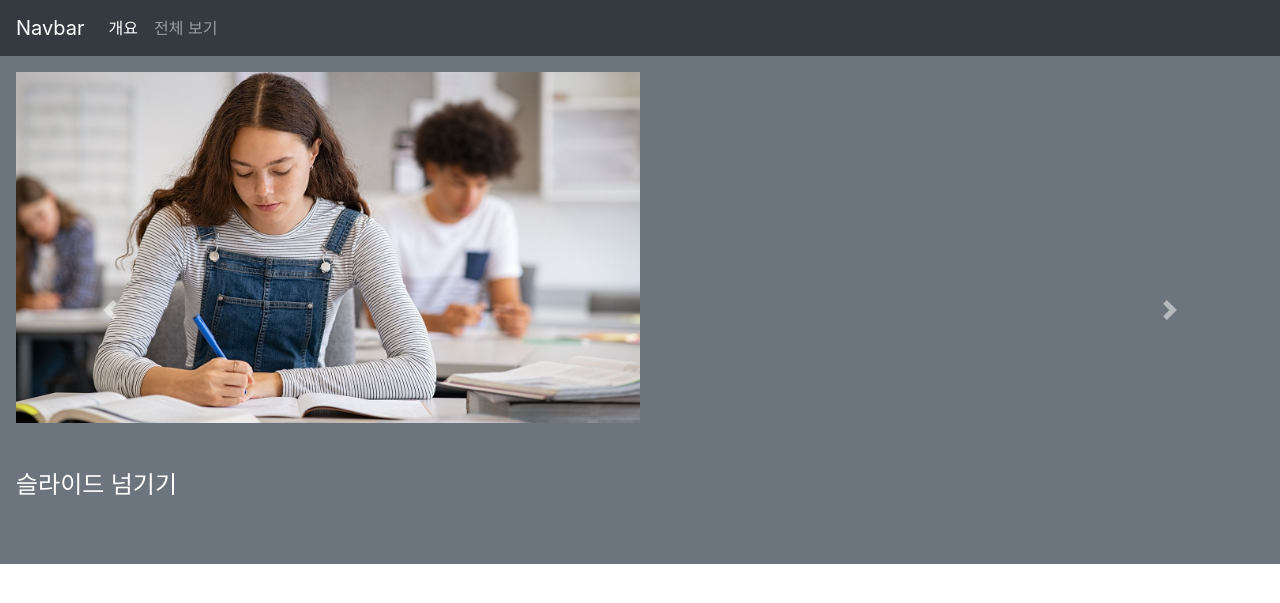
After one commit to SonJinHYo/django-server, a Django app: page /total_graph/ in a window 1280 px wide. The commit adds this page. Shown: the top 603 px of the page. Run offline with Django 4.2, Linux system fonts and the light colour scheme; some libraries are stand-ins or nearby versions.

Commit message:
템플릿 전면 수정

```diff
--- a/homepage/template/blank.html
+++ b/homepage/template/blank.html
@@ -25,7 +25,7 @@
                         <a class="nav-link" href="/">개요<span class="sr-only">(current)</span></a>
                     </li>
                     <li class="nav-item">
-                        <a class="nav-link" href="./graph">분석,그래프</a>
+                        <a class="nav-link" href="./total_graph.html">전체 보기</a>
                     </li>
             </div>
         </nav>
--- a/homepage/template/graph.html
+++ b/homepage/template/graph.html
@@ -25,7 +25,7 @@
                         <a class="nav-link" href="/">개요<span class="sr-only">(current)</span></a>
                     </li>
                     <li class="nav-item">
-                        <a class="nav-link" href="./coffee">분석,그래프</a>
+                        <a class="nav-link" href="./total_graph.html">전체 보기</a>
                     </li>
             </div>
         </nav>
--- a/homepage/template/index.html
+++ b/homepage/template/index.html
@@ -25,7 +25,7 @@
                         <a class="nav-link" href="/">개요<span class="sr-only">(current)</span></a>
                     </li>
                     <li class="nav-item">
-                        <a class="nav-link" href="./graph">분석,그래프</a>
+                        <a class="nav-link" href="./total_graph">전체 보기</a>
                     </li>
             </div>
         </nav>
@@ -35,7 +35,9 @@
           <img src="../static/image/0.jpg" class="img-fluid rounded mw-50" alt="Responsive image">
           <p><a href="https://www.kaggle.com/code/alexandrepetit881234/alcohol-and-other-factors-effects-on-grades" class="text-white">사진, 데이터자료 출저 : https://www.kaggle.com/code/alexandrepetit881234/alcohol-and-other-factors-effects-on-grades</a></p>
           <div class="mb-5">
-            <p class="h2 lead mt-5"><strong> 중학교 1학년부터 3학년까지 성적과, 다양한 요인과의 상관관계를 1대1로 분석하여 성적에 영향을 주는 요인을 분석한다.</strong></p>
+            <p class="lead mt-5"><strong> 중학교 1학년부터 3학년까지 성적과, 다양한 요인과의 상관관계를 1대1로 분석하여 성적에 영향을 주는 요인을 분석한다.</strong></p>
+            <p class="my-3"> 아래 요인을 클릭하면 해당 요인과 성적간의 관계를 볼 수 있다. </p>
+            <p class="mb-5"> y축은 성적으로 고정되어 있으며 업데이트가 되지 않은 데이터도 존재한다.</p>
           </div>
 
           <table class="table table-hover bg-secondary text-white">
--- /dev/null
+++ b/homepage/template/total_graph.html
@@ -0,0 +1,79 @@
+<!DOCTYPE html>
+{% load static %}
+<html lang="en"
+<html>
+    <head>
+        <title>EDA 분석</title>
+        <link href="{% static 'css/bootstrap.min.css' %}" rel="stylesheet" media="screen">
+        <style>
+          @import url('https://fonts.googleapis.com/css2?family=Noto+Sans+KR:wght@300&display=swap');
+        </style>
+    </head>
+
+
+
+    <body>
+        <nav class="navbar navbar-expand-lg navbar navbar-dark bg-dark">
+            <a class="navbar-brand" href="#">Navbar</a>
+            <button class="navbar-toggler" type="button" data-toggle="collapse" data-target="#navbarSupportedContent" aria-controls="navbarSupportedContent" aria-expanded="false" aria-label="Toggle navigation">
+                <span class="navbar-toggler-icon"></span>
+            </button>
+
+            <div class="collapse navbar-collapse" id="navbarSupportedContent">
+                <ul class="navbar-nav mr-auto">
+                    <li class="nav-item active">
+                        <a class="nav-link" href="/">개요<span class="sr-only">(current)</span></a>
+                    </li>
+                    <li class="nav-item">
+                        <a class="nav-link" href="./total_graph">전체 보기</a>
+                    </li>
+            </div>
+        </nav>
+        <div class="mb-5 p-3 mb-2 bg-secondary text-white ">
+
+            <div id="carouselExampleControls" class="carousel slide d-flex justify-content-center" data-ride="carousel">
+                <div class="carousel-inner justify-content-center">
+
+                    <div class="carousel-item active  ">
+                        <img src="../static/image/0.jpg" class="d-block w-50" alt="...">
+                        <p class="h4 my-5">슬라이드 넘기기</p>
+                    </div>
+                    {% for number,name,ment in info %}
+                            <div class="carousel-item">
+                                <div class="w-50 justify-content-center">
+                                <div class="p h4 my-5"> change - {{name}} 그래프 </div>
+                                <img src="../static/image/{{number}}.jpg" class="d-block w-50 center-block img-responsive displayed" alt="...">
+                                <div class="my-5">
+                                    {% for m in ment %}
+                                        <div class="p h6 d-flexmy-5 my-5">{{m}}</div>
+                                    {% endfor %}
+                                </div>
+                            </div>
+                        </div>
+                    {% endfor %}
+                    <div class="carousel-item">
+                        <img src="..." class="d-block w-100" alt="...">
+                    </div>
+                </div>
+                <a class="carousel-control-prev" href="#carouselExampleControls" role="button" data-slide="prev">
+                <span class="carousel-control-prev-icon" aria-hidden="true"></span>
+                <span class="sr-only">Previous</span>
+                </a>
+                <a class="carousel-control-next" href="#carouselExampleControls" role="button" data-slide="next">
+                <span class="carousel-control-next-icon" aria-hidden="true"></span>
+                <span class="sr-only">Next</span>
+                </a>
+            </div>
+
+
+        </div>
+
+
+
+
+        <script src="https://code.jquery.com/jquery-3.5.1.slim.min.js" integrity="sha384-DfXdz2htPH0lsSSs5nCTpuj/zy4C+OGpamoFVy38MVBnE+IbbVYUew+OrCXaRkfj" crossorigin="anonymous"></script>
+        <script src="https://cdn.jsdelivr.net/npm/popper.js@1.16.1/dist/umd/popper.min.js" integrity="sha384-9/reFTGAW83EW2RDu2S0VKaIzap3H66lZH81PoYlFhbGU+6BZp6G7niu735Sk7lN" crossorigin="anonymous"></script>
+        <script src="https://cdn.jsdelivr.net/npm/bootstrap@4.5.3/dist/js/bootstrap.min.js" integrity="sha384-w1Q4orYjBQndcko6MimVbzY0tgp4pWB4lZ7lr30WKz0vr/aWKhXdBNmNb5D92v7s" crossorigin="anonymous"></script>
+    </body>
+
+</html>
--- a/homepage/views.py
+++ b/homepage/views.py
@@ -76,18 +76,33 @@ def graph_view(request):
     else:
         return render(request,'blank.html')
 
-    # coffee_all = Coffee.objects.all()
-    # # 만약 request가 POST라면
-    #     # POST를 바탕으로 Form을 완성하면
-    #     # Form이 유효하면 저장
-    # if request.method == 'POST':
-    #     form = CoffeeForm(request.POST) # 완성된 FOrm
-    #     if form.is_valid(): # 채워진 Form이 유효하다면
-    #         form.save() # Form내용을 Model에 저장
 
-    # form =  CoffeeForm()
-    return render(request,'coffee.html',{'index':idx})
+def total_graph_view(request):
+    name = ['school','sex','age','address','famsize','Pstatus','Medu','Fedu','Mjob','Fjob',
+            'reason','guardian','traveltime','studytime','failures','schoolsup','famsup',
+            'paid','activities','nursery','higher','internet','romantic',
+            'famrel','freetime','goout','Dalc','Walc','health','absences','G1,G2,G3']
 
-
-def code_view(request):
-    return
+    image_list = [4,5,9,10,13,14,15,16,17,20,21,22,23,24,27,28,29,30]
+    ment = {
+        4:['위 그래프는 거리와 성적 증감간의 관계를 보여줍니다.','U는 도시, R은 농촌을 뜻합니다.','그래프 상으로 보았을 때, 농촌에 사는 것은 시간이 지남에 따라 수학성적에 부정적인 영향을 끼치는 것을 볼 수 있습니다.'],
+        5:['위 그래프는 가족의 규모와 성적 증감간의 관계를 보여줍니다.','GT3는 3명 이상의 가족, LT3는 3명 이하의 가족을 뜻합니다.','그래프 상으로 보았을 때, 3명 이하의 소가족이 수학 성적 향상에 더 도움이 되는 것을 볼 수 있습니다.'],
+        9:['위 그래프는 부모님의 직업과 성적간의 관계를 보여줍니다.','Fjob은 아버지의 직업, Mjob은 어머니의 직업을 보여줍니다.','일단 확실한 건, 부모님이 집에 계시는 상황이 아이들의 성적에 좋은 영향을 못 준다는 것을 알 수 있습니다','그리고 건강 관련 직업군에 부모님이 종사하시는 경우 성적이 안정적인 것을 볼 수 있습니다.'],
+        10:['위 그래프는 부모님의 직업과 성적간의 관계를 보여줍니다.','Fjob은 아버지의 직업, Mjob은 어머니의 직업을 보여줍니다.','일단 확실한 건, 부모님이 집에 계시는 상황이 아이들의 성적에 좋은 영향을 못 준다는 것을 알 수 있습니다','그리고 건강 관련 직업군에 부모님이 종사하시는 경우 성적이 안정적인 것을 볼 수 있습니다.'],
+        13:['위 그래프는 집-학교간의 거리와 성적간의 관계를 보여줍니다.','거리에 따른 성적 변화에는 큰 관계가 없는 것으로 보입니다.'],
+        14:['위 그래프는 공부시간과 성적간의 관계를 보여줍니다.','공부 시간이 늘어남에 따라 성적이 증가하기보단 떨어지는 모습을 볼 수 있습니다.','일반적인 상식과 반대로 가는 경향으로 보아, 데이터 수집 과정에 대해 알아보아야 할 것으로 보입니다.'],
+        15:['위 그래프는 낙제 횟수와 성적간의 관계를 보여줍니다.','낙제 횟수에 따른 성적 변화는 경향성이 없는 것으로 보입니다.'],
+        16:['위 그래프는 학교 외 추가수업을 받는 것과 성적 간의 관계를 보여줍니다.','교외에서 추가적인 수업을 받는 것이 성적 향상에 도움이 되는 것이 확연하게 드러납니다.'],
+        17:['위 그래프는 가정에서 추가수업을 받는 것과 성적 간의 관계를 보여줍니다.','가정에서 추가적인 수업을 받는 것은 오히려 부정적인 영향을 끼치는 것으로 보입니다.','하긴.. 집까지 와서 부모님이 공부를 시키면 안하는 것만 못한 효과가 나올 법도 합니다'],
+        20:['위 그래프는 보육원을 다닌 것과 성적간의 관계를 보여줍니다.','보육원을 다니나 안다니나 큰 차이가 없는 것으로 보입니다.'],
+        21:['위 그래프는 고등 교육을 원하는 것과 성적간의 관계를 보여줍니다.','고등 교육을 원하는 학생이 상대적으로 성적이 안정적인 것으로 보입니다.','성취도에 대한 욕심이 있을수록 성적에 긍정적인 영향을 끼치는 것으로 볼 수 있겠습니다.'],
+        22:['위 그래프는 인터넷 유무와 성적간의 관계를 보여줍니다.','인터넷이 없는 것이 성적에 부정적인 영향을 끼치는 것으로 보입니다.','인터넷을 통해 얻을 수 있는 여러가지 교육 서비스를 못받게 되는 부분 때문으로 예상됩니다.'],
+        23:['위 그래프는 연애와 성적간의 관계를 보여줍니다.', '연애를 하는 학생은 좋은 성적을 기대하기는 힘들어 보입니다.','하지만 학생 시절, 연애를 할 기회가 와도 성적때문에 하지 않는 사람이 얼마나 있을까요?'],
+        24:['위 그래프는 가족관계 정도와 성적간의 관계를 보여줍니다.','1~5까지 관계가 좋을수록 높은 점수입니다.','둘 사이의 상관관계는 크게 드러나지 않는 것으로 보입니다.','2번이 높게 나온 것에 대해 약간의 비약으로 덧붙여보면','인과관계가 반대인 것으로 추정됩니다. 성적이 좋지 않게 나올수록 부모님과의 관계가 안좋아질수 있기 때문입니다. 그래서 중간보다는 안좋은 쪽으로 고르고','그렇다고 매우 사이가 안좋다고 할 정도는 아니기에 2번에서 그친 것이 아닐까라는 생각이 들었습니다'],
+        27:['위 그래프는 일별 주량, 주별 주량과 성적간의 관계를 보여줍니다','Dalc은 일별 주량, Walc은 주별 주량, 1-5까지 스스로 생각하는 마시는 정도를 나타냅니다. 많다고 생각할수록 큰 숫자를 고릅니다.','주량이 적을수록 오히려 성적이 떨어지고 주량이 늘수록 성적이 올라가는 신기한 양상입니다.','물론 떨어지지 않는 정도이기에 술을 마시는 것이 성적 증가에 도움이 되진 않습니다.','하지만 스트레스 해소나 이외의 약간의 긍정적인 효과가 있다는 부분 정도는 있는 것으로 보아야 할 것입니다.'],
+        28:['위 그래프는 일별 주량, 주별 주량과 성적간의 관계를 보여줍니다.','Dalc은 일별 주량, Walc은 주별 주량, 1-5까지 스스로 생각하는 마시는 정도를 나타냅니다. 많다고 생각할수록 큰 숫자를 고릅니다.','주량이 적을수록 오히려 성적이 떨어지고 주량이 늘수록 성적이 올라가는 신기한 양상입니다.','물론 떨어지지 않는 정도이기에 술을 마시는 것이 성적 증가에 도움이 되진 않습니다.','하지만 스트레스 해소나 이외의 약간의 긍정적인 효과가 있다는 부분 정도는 있는 것으로 보아야 할 것입니다.'],
+        29:['위 그래프는 건강과 성적간의 관계를 보여줍니다.','전박적으로 상관관계가 없어 보이긴 합니다.','하지만 건강이 매우 좋지 않은 학생의 성적이 높게 나온 부분을 생각해보았을 때,','1점의 학생 수가 적은 것이 원인이 되는 것 같습니다.'],
+        30:['위 그래프는 결석 횟수와 성적간의 관계를 보여줍니다.','결석 횟수와 성적간의 상관관계는 크게 없는것으로 보입니다.'],
+    }
+    info_list = [(i,name[i],ment[i]) for i in image_list]
+    return render(request,'total_graph.html',{'info':info_list})
--- a/webproj/settings.py
+++ b/webproj/settings.py
@@ -26,7 +26,7 @@ SECRET_KEY = "django-insecure-ri4l-2s-=cy&g1z!&2=h#f!a(l2flzr7zs9_2)#yeztq8zt&$=
 # SECURITY WARNING: don't run with debug turned on in production!
 DEBUG = True
 
-ALLOWED_HOSTS = ['18.181.190.31']
+ALLOWED_HOSTS = ['18.181.190.31','127.0.0.1']
 
 
 # Application definition
--- a/webproj/urls.py
+++ b/webproj/urls.py
@@ -15,11 +15,11 @@ Including another URLconf
 """
 from django.contrib import admin
 from django.urls import path
-from homepage.views import index, graph_view, code_view
+from homepage.views import index, graph_view, total_graph_view
 
 urlpatterns = [
     path('', index), # 127.0.0.1/
     path('graph/',graph_view),
-    path('code/',code_view),
+    path('total_graph/',total_graph_view),
     path("admin/", admin.site.urls), # 127.0.0.1/admin/
 ]
```
